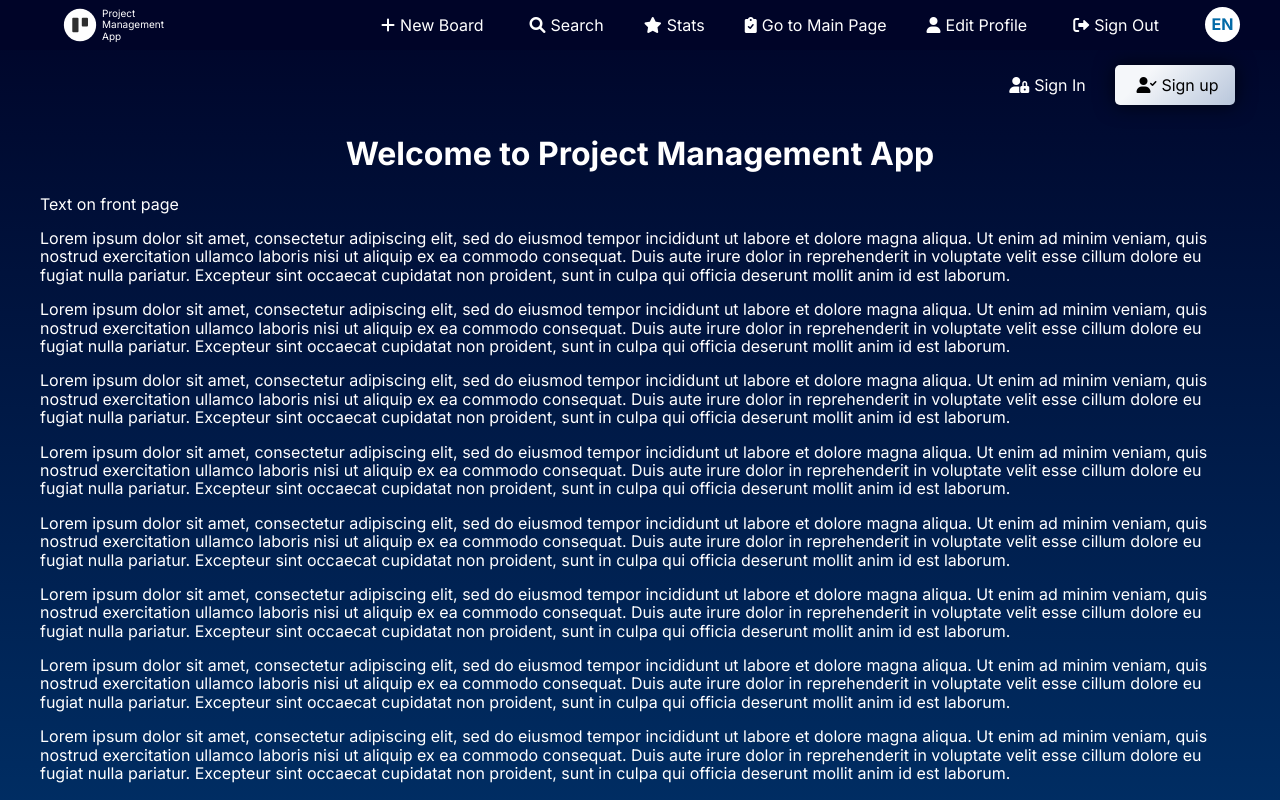
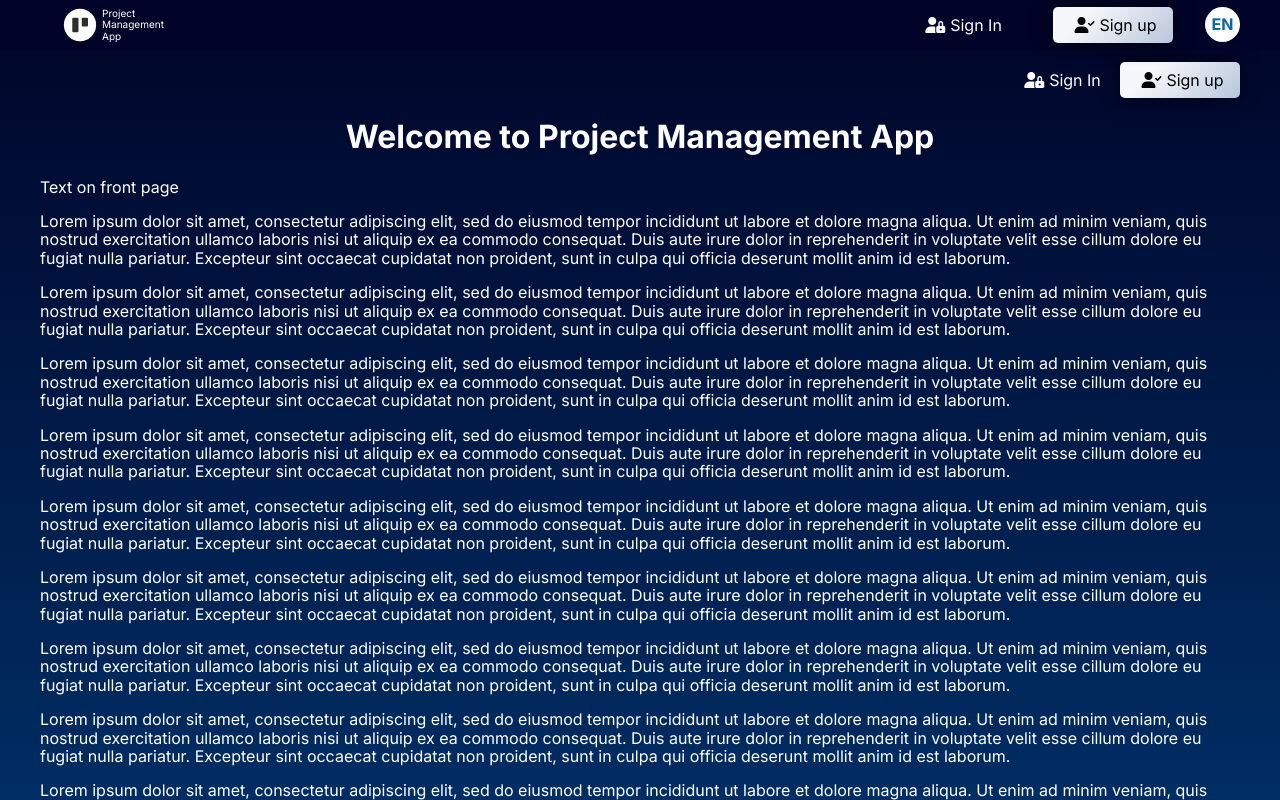
Before and after one commit to tlkv/project-management-app, a React (Create React App) app: page /welcome in a window 1280 px wide. Shown: the top 800 px of the page. Built offline with nearby package versions, Linux system fonts and the light colour scheme; the HTML template or start-up script is replaced by a standard one.

Commit message:
feat: add mobile header

```diff
--- a/src/api/updateUser.ts
+++ b/src/api/updateUser.ts
@@ -10,8 +10,8 @@ const updateUser = async (
   password: string,
   logoutUser: () => void
 ) => {
-  const thisUser = await findCurrentUser(logoutUser);
-  console.log('thisUser', thisUser);
+  /* const thisUser = await findCurrentUser(logoutUser);
+  console.log('thisUser', thisUser); */
   const { token, id } = decodeToken();
 
   if (!token) {
--- a/src/components/BoardList/BoardList.tsx
+++ b/src/components/BoardList/BoardList.tsx
@@ -18,12 +18,12 @@ function BoardList() {
   };
 
   useEffect(() => {
-    if (!isAuth && !localStorage.getItem('pmapp34-token')) {
+    if (!localStorage.getItem('pmapp34-token')) {
       navigate('/welcome');
     } else if (!boards.length) {
       loadBoards();
     }
-  }, [isAuth]);
+  }, []);
 
   const boardsArray =
     boards.length &&
--- a/src/components/Header/Header.scss
+++ b/src/components/Header/Header.scss
@@ -54,9 +54,29 @@
   margin: 0 auto;
   justify-content: flex-end;
   width: 100%;
-  gap: 40px;
+  gap: 32px;
+
   @media (max-width: 1000px) {
-    display: none;
+    z-index: 3;
+    top: 50px;
+    transition: right 1s;
+    position: fixed;
+    width: 176px;
+    margin: 0;
+    display: flex;
+    right: 0;
+    flex-direction: column;
+    background-color: $blue-trello;
+    gap: 10px;
+    align-items: end;
+    padding: 10px 15px 10px 10px;
+    right: -105vw;
+  }
+}
+
+.nav-show {
+  @media (max-width: 1000px) {
+    right: 0;
   }
 }
 
@@ -96,6 +116,7 @@
 }
 
 .nav-app-logo {
+  z-index: 2;
   font-size: 10px;
   width: 120px;
   padding-left: 42px;
@@ -118,6 +139,7 @@
   outline: none;
   color: #fff;
   padding: 0;
+  z-index: 4;
   @media (min-width: 1001px) {
     display: none;
   }
--- a/src/components/Header/Header.tsx
+++ b/src/components/Header/Header.tsx
@@ -10,6 +10,7 @@ function Header() {
   const { lang, switchLang, isAuth, logoutUser } = useContext(AppContext);
   const [isCreateBoardOpen, setIsCreateBoardOpen] = useState(false);
   const [isFixed, setFixed] = useState(false);
+  const [isNavOpen, setNavOpen] = useState(false);
 
   const changeLang = () => {
     if (lang === LANG_RU) {
@@ -29,6 +30,10 @@ function Header() {
     }
   };
 
+  const toggleNavbar = () => {
+    setNavOpen(!isNavOpen);
+  };
+
   useEffect(() => {
     window.addEventListener('scroll', handleScroll);
     return () => {
@@ -42,7 +47,8 @@ function Header() {
         <Link to="/welcome" className="nav-inner nav-app-logo">
           Project Management App
         </Link>
-        <ul className="nav-wrapper ">
+        <ul className={`nav-wrapper ${isNavOpen ? 'nav-show' : ''}`}>
+          {isAuth && (
             <li className="nav-item">
               <button
                 type="button"
@@ -56,6 +62,9 @@ function Header() {
               </button>
               {isCreateBoardOpen && <CreateBoardBar setIsCreateBoardOpen={setIsCreateBoardOpen} />}
             </li>
+          )}
+
+          {isAuth && (
             <li className="nav-item">
               <NavLink to="/search" className="nav-inner">
                 <span>
@@ -64,6 +73,9 @@ function Header() {
                 </span>
               </NavLink>
             </li>
+          )}
+
+          {isAuth && (
             <li className="nav-item">
               <NavLink to="/stats" className="nav-inner">
                 <span>
@@ -72,6 +84,9 @@ function Header() {
                 </span>
               </NavLink>
             </li>
+          )}
+
+          {isAuth && (
             <li className="nav-item">
               <NavLink to="/" className="nav-inner">
                 <span>
@@ -80,6 +95,9 @@ function Header() {
                 </span>
               </NavLink>
             </li>
+          )}
+
+          {isAuth && (
             <li className="nav-item">
               <NavLink to="/profile" className="nav-inner">
                 <span>
@@ -88,6 +106,9 @@ function Header() {
                 </span>
               </NavLink>
             </li>
+          )}
+
+          {isAuth && (
             <li className="nav-item">
               <button
                 type="button"
@@ -102,6 +123,25 @@ function Header() {
                 </span>
               </button>
             </li>
+          )}
+
+          {!isAuth && (
+            <li className="nav-item">
+              <NavLink to="/login" className="main-nav-btn main-nav-btn-dark">
+                <i className="fa-solid fa-user-lock" />
+                Sign In
+              </NavLink>
+            </li>
+          )}
+
+          {!isAuth && (
+            <li className="nav-item">
+              <NavLink to="/registration" className="main-nav-btn">
+                <i className="fa-solid fa-user-check" /> Sign up
+              </NavLink>
+            </li>
+          )}
+
           <li className="nav-item">
             <button
               type="button"
@@ -116,7 +156,7 @@ function Header() {
             </button>
           </li>
         </ul>
-        <button className="header-burger" type="button">
+        <button className="header-burger" type="button" onClick={toggleNavbar}>
           <i className="fa-solid fa-bars" />
         </button>
       </nav>
--- a/src/pages/BoardPage/BoardPage.tsx
+++ b/src/pages/BoardPage/BoardPage.tsx
@@ -116,12 +116,12 @@ function BoardPage() {
   };
 
   useEffect(() => {
-    if (!isAuth && !localStorage.getItem('pmapp34-token')) {
+    if (!localStorage.getItem('pmapp34-token')) {
       navigate('/welcome');
     } else {
       loadBoard();
     }
-  }, [isAuth, window.location.href]);
+  }, [window.location.href]);
 
   return (
     <>
--- a/src/pages/LoginPage/LoginPage.tsx
+++ b/src/pages/LoginPage/LoginPage.tsx
@@ -82,12 +82,12 @@ function LoginPage() {
 
   return (
     <div className="narrow-container">
-      <div className="buttons-head-top">
+      {/* <div className="buttons-head-top">
         <NavLink to="/welcom" className="main-nav-btn">
           <i className="fa-solid fa-circle-arrow-left" />
           Back
         </NavLink>
-      </div>
+      </div> */}
       <h1 className="login__title">{isLogin ? 'Already with us?' : 'Create new account'}</h1>
       <p className="login__description">
         {isLogin ? 'Sign in to Project Management App' : 'Sign up to Project Management App'}
--- a/src/pages/MainPage/MainPage.tsx
+++ b/src/pages/MainPage/MainPage.tsx
@@ -9,11 +9,11 @@ function MainPage() {
   const navigate = useNavigate();
 
   useEffect(() => {
-    if (!isAuth && !localStorage.getItem('pmapp34-token')) {
+    if (!localStorage.getItem('pmapp34-token')) {
       navigate('/welcome');
     }
     // eslint-disable-next-line react-hooks/exhaustive-deps
-  }, [isAuth]);
+  }, []);
 
   return (
     <div className="narrow-container">
--- a/src/pages/ProfilePage/ProfilePage.tsx
+++ b/src/pages/ProfilePage/ProfilePage.tsx
@@ -37,12 +37,12 @@ function ProfilePage() {
   };
 
   useEffect(() => {
-    if (!isAuth && !localStorage.getItem('pmapp34-token')) {
+    if (!localStorage.getItem('pmapp34-token')) {
       navigate('/welcome');
     } else {
       handleCurrentUser();
     }
-  }, [isAuth]);
+  }, []);
 
   const onSubmit = handleSubmit(async ({ name, login, password }) => {
     const result = await updateUser(name, login, password, logoutUser);
--- a/src/pages/SearchPage/SearchPage.tsx
+++ b/src/pages/SearchPage/SearchPage.tsx
@@ -12,11 +12,11 @@ export default function SearchPage() {
   const [tasks, setTasks] = useState<TaskResponse[]>([]);
 
   useEffect(() => {
-    if (!isAuth && !localStorage.getItem('pmapp34-token')) {
+    if (!localStorage.getItem('pmapp34-token')) {
       navigate('/welcome');
     }
     // eslint-disable-next-line react-hooks/exhaustive-deps
-  }, [isAuth]);
+  }, []);
 
   const handleSubmit = async (e: React.FormEvent) => {
     e.preventDefault();
--- a/src/pages/StatsPage/StatsPage.tsx
+++ b/src/pages/StatsPage/StatsPage.tsx
@@ -17,13 +17,13 @@ export default function StatsPage() {
   };
 
   useEffect(() => {
-    if (!isAuth && !localStorage.getItem('pmapp34-token')) {
+    if (!localStorage.getItem('pmapp34-token')) {
       navigate('/welcome');
     } else {
       handleCurrentUsers();
     }
     // eslint-disable-next-line react-hooks/exhaustive-deps
-  }, [isAuth]);
+  }, []);
 
   return (
     <div className="narrow-container">
--- a/src/pages/WelcomePage/WelcomePage.scss
+++ b/src/pages/WelcomePage/WelcomePage.scss
@@ -18,12 +18,12 @@
     margin: 5px;
   }
   width: 120px;
-  height: 40px;
+  height: 36px;
   padding: 5px;
   border: 0;
   background-color: #b8c6db;
   background-image: linear-gradient(315deg, #b8c6db 0%, #f5f7fa 74%);
-  margin: 10px 5px;
+  margin-top: 7px;
   border-radius: 5px;
 }
 
```
Lines whose indentation alone changed are shown as unchanged.
